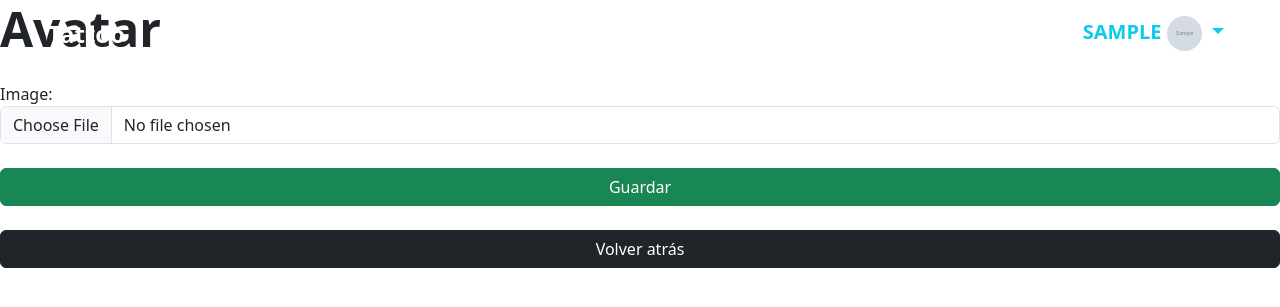
After one commit to MiguelRizzi/ink_portfolio, a Django app: page /users/avatar/create/ in a window 1280 px wide. The commit adds this page. Shown: the top 307 px of the page. Run offline with Django 5.2, Linux system fonts and the light colour scheme; a user stored in the database is signed in; tables that the repository leaves empty hold one stand-in row (values such as "Sample post"); grey boxes marked "Sample" are stand-in pictures; some libraries are stand-ins or nearby versions.

Commit message:
CRUD de avatar de usuarios

```diff
--- /dev/null
+++ b/project/apps/users/forms.py
@@ -0,0 +1,7 @@
+from django import forms
+from .models import Avatar
+
+class AvatarForm(forms.ModelForm):
+    class Meta:
+        model = Avatar
+        fields = ['image']
--- a/project/apps/users/models.py
+++ b/project/apps/users/models.py
@@ -1,7 +1,7 @@
 from django.db import models
 from django.contrib.auth.models import User
 
-class avatar(models.Model):
+class Avatar(models.Model):
     user = models.OneToOneField(User, blank=False, null=True, on_delete=models.CASCADE)
     image = models.ImageField(upload_to="img/users/{user.username}", blank=True, null=True)
 
--- a/project/apps/users/urls.py
+++ b/project/apps/users/urls.py
@@ -1,5 +1,10 @@
 from django.urls import path
-
+from . import views
 
 urlpatterns = [
+
+    path("avatar/detail/<int:pk>", views.AvatarDetail.as_view(), name="avatar_detail"),
+    path("avatar/create/", views.AvatarCreate.as_view(), name="avatar_create"),
+    path("avatar/update/<int:pk>", views.AvatarUpdate.as_view(), name="avatar_update"),
+    path("avatar/delete/<int:pk>", views.AvatarDelete.as_view(), name="avatar_delete"),
 ]
--- a/project/apps/users/views.py
+++ b/project/apps/users/views.py
@@ -1,3 +1,39 @@
-from django.shortcuts import render
+from django.shortcuts import render, redirect
+from django.contrib.auth.mixins import LoginRequiredMixin
+from django.views.generic.edit import CreateView, DeleteView, UpdateView
+from django.views.generic import DetailView
+from django.urls import reverse_lazy
+from .forms import AvatarForm
+from .models import Avatar
+from django.contrib import messages
 
 # Create your views here.
+class AvatarDetail(LoginRequiredMixin, DetailView):
+    model = Avatar
+
+class AvatarCreate(LoginRequiredMixin, CreateView):
+    model = Avatar
+    form_class = AvatarForm
+    success_url = reverse_lazy('portfolio:index')
+
+    def form_valid(self, form):
+        form.instance.user = self.request.user
+        messages.success(self.request, "El avatar se guardó correctamente.", extra_tags="alert alert-success")
+        return super().form_valid(form)
+
+
+class AvatarUpdate(LoginRequiredMixin, UpdateView):
+    model= Avatar
+    form_class = AvatarForm
+    success_url = reverse_lazy('portfolio:index')
+    def form_valid(self, form):
+        messages.success(self.request, "El avatar se actualizó correctamente.", extra_tags="alert alert-success")
+        return super().form_valid(form)
+
+
+class AvatarDelete(LoginRequiredMixin, DeleteView):
+    model= Avatar
+    success_url = reverse_lazy("portfolio:index")
+    def get_success_url(self):
+        messages.success(self.request, "El Avatar se eliminó correctamente.", extra_tags="alert alert-danger")
+        return super().get_success_url()
--- a/project/config/settings.py
+++ b/project/config/settings.py
@@ -47,6 +47,8 @@ INSTALLED_APPS = [
     # my apps
     'users.apps.UsersConfig',
     'portfolio.apps.PortfolioConfig',
+    # 3rd party apps
+    'widget_tweaks',
 ]
 
 MIDDLEWARE = [
--- a/project/templates/base.html
+++ b/project/templates/base.html
@@ -13,6 +13,7 @@
     <link rel="stylesheet" href="{% static 'css/styles.css' %}">
 </head>
 <body>
+    {% include 'components/navbar.html' %}
     <header>
         {% block header %}
         {% endblock header %}
--- /dev/null
+++ b/project/templates/components/index_back.html
@@ -0,0 +1,3 @@
+<div class="d-grid gap-3 mt-4">
+    <a href="{{ link }}" class="btn btn-dark">Volver atrás</a>
+</div>
--- /dev/null
+++ b/project/templates/components/navbar.html
@@ -0,0 +1,54 @@
+{% load static %}
+<nav id="main-nav" class="navbar navbar-expand-md navbar-dark bg-transparent fixed-top">
+    <div class="container-fluid px-5">
+        <a class="navbar-brand fs-4 fw-bolder title-shadow scale" href="#">Tattoo</a>
+        <button class="navbar-toggler" type="button" data-bs-toggle="collapse" data-bs-target="#navbarNav" aria-controls="navbarNav" aria-expanded="false" aria-label="Toggle navigation">
+            <span class="navbar-toggler-icon"></span>
+        </button>
+        <div class="collapse navbar-collapse justify-content-end" id="navbarNav">
+            <ul class="navbar-nav text-uppercase fs-5 fw-bolder title-shadow">
+                <li class="nav-item scale">
+                    <a class="nav-link" href="">Inicio</a>
+                </li>
+                <li class="nav-item scale">
+                    <a class="nav-link" href="">Sobre mi</a>
+                </li>
+                <li class="nav-item scale">
+                    <a class="nav-link" href="">Portfolio</a>
+                </li>
+                <li class="nav-item scale">
+                    <a class="nav-link" href="">Contacto</a>
+                </li>
+                {% if request.user.is_authenticated %}
+                <li class="nav-item dropdown">
+                    <a class="nav-link dropdown-toggle text-info" id="navbarDropdownMenuLink" role="button" data-bs-toggle="dropdown" aria-expanded="false">
+                        {{ user.username }}
+                        {% if user.avatar.image %}
+                            <img src="{{ user.avatar.image.url }}" class="icono-avatar object-fit-cover" alt="Avatar" style="height: 35px; width: 35px; border-radius: 50%;">
+                        {% else %}
+                            <img src="{% static 'img/users/logo.png' %}" class="icono-avatar" alt="avatar">
+                        {% endif %}
+                    </a>
+                    <ul class="dropdown-menu dropdown-menu-dark dropdown-menu-end" aria-labelledby="navbarDropdownMenuLink">
+                        {% if not user.avatar %}
+                            <li><a class="dropdown-item" href="{% url 'users:avatar_create' %}">Cargar avatar</a></li>
+                        {% else %}
+                            <li><a class="dropdown-item" href="{% url 'users:avatar_detail' user.avatar.pk %}">Ver Avatar</a></li>
+                            <li><a class="dropdown-item" href="{% url 'users:avatar_update' user.avatar.pk %}">Actualizar Avatar</a></li>
+                            <li><a class="dropdown-item" href="{% url 'users:avatar_delete' user.avatar.pk %}">Eliminar Avatar</a></li>
+
+                        {% endif %}
+                        <li><hr class="dropdown-divider"></li>
+                        <li><a class="dropdown-item" href="">Cambiar contraseña</a></li>
+                        <li><hr class="dropdown-divider"></li>
+                        <li><a class="dropdown-item" href="">Administrar sitio</a></li>
+                        <li><hr class="dropdown-divider"></li>
+                        <li><a class="dropdown-item" href="">Logout</a></li>
+                    </ul>
+                </li>
+
+                {% endif %}
+            </ul>
+        </div>
+    </div>
+ </nav>
--- /dev/null
+++ b/project/templates/users/avatar_form.html
@@ -0,0 +1,21 @@
+{% extends 'base.html' %}
+{% load widget_tweaks %}
+
+{% block content %}
+    <h2 class="fw-bolder display-5 mb-4">Avatar</h2>
+
+    <form method="post" action="" enctype="multipart/form-data">
+        {% csrf_token %}
+        {% for field in form %}
+            <div class="form-group">
+                {{ field.label_tag }}
+                {{ field|add_class:"form-control" }}
+            </div>
+        {% endfor %}
+        <div class="d-grid gap-3 mt-4">
+            <button type="submit" class="btn btn-success">Guardar</button>
+        </div>
+    </form>
+    {% url 'portfolio:index' as url %}
+    {% include 'components/index_back.html' with link=url %}
+{% endblock %}
```
Also changed, not shown: project/templates/users/avatar_confirm_delete.html (added, +14 -0 lines), project/templates/users/avatar_detail.html (added, +19 -0 lines), project/templates/components/footer.html (added), project/templates/portfolio/navbar.html (deleted).
